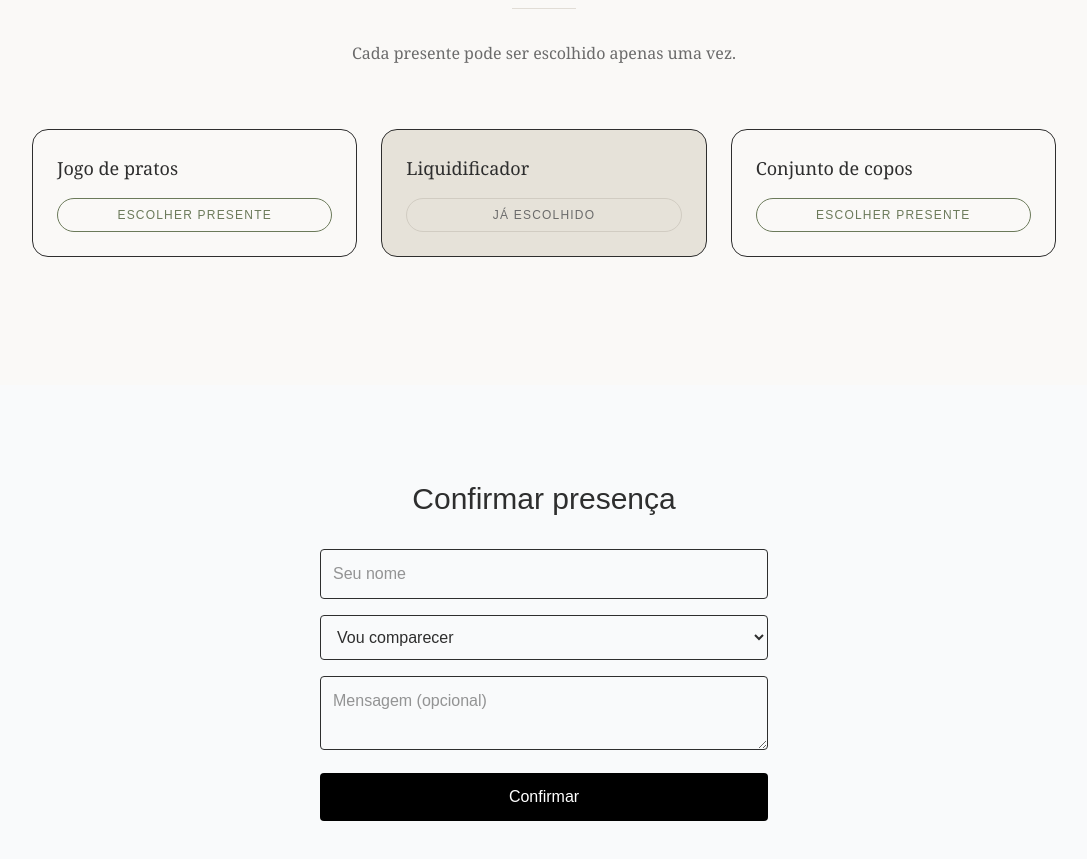
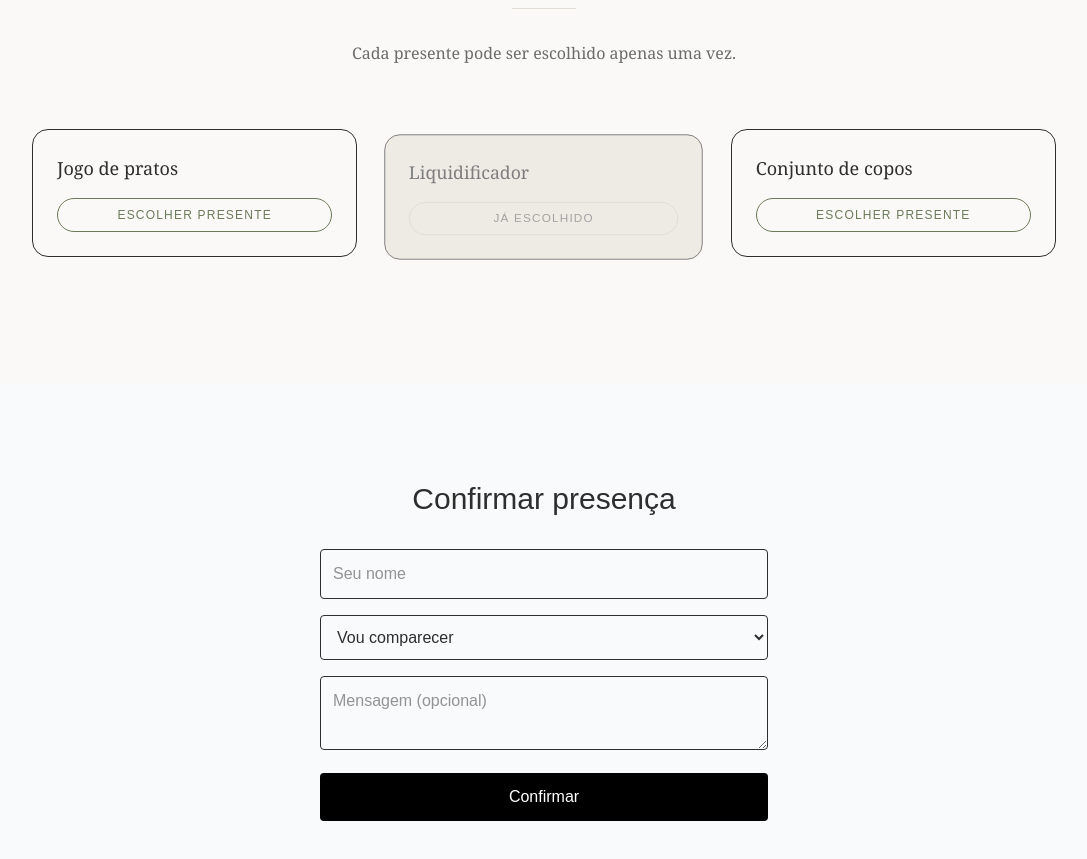
Before and after one commit to Gleis0nLemos/front-YG, a Next.js app: page / in a window 1280 px wide. Shown: the part 2180-3039 px from the top of the page, without its empty margins (96-1183 px from the left). Built offline with nearby package versions, Linux system fonts and the light colour scheme.

Commit message:
feat: added animated to confirm card gift

```diff
--- a/app/globals.css
+++ b/app/globals.css
@@ -50,6 +50,21 @@
   --color-border: var(--border);
 }
 
+@keyframes fade-up {
+  from {
+    opacity: 0;
+    transform: translate(-50%, 10px);
+  }
+  to {
+    opacity: 1;
+    transform: translate(-50%, 0);
+  }
+}
+
+.animate-fade-up {
+  animation: fade-up 0.3s ease-out;
+}
+
 /* =========================
    BASE STYLES
    ========================= */
--- a/components/GiftList.tsx
+++ b/components/GiftList.tsx
@@ -30,6 +30,24 @@ const item: Variants = {
     },
   },
 };
+
+const cardVariants: Variants = {
+  available: {
+    opacity: 1,
+    scale: 1,
+    y: 0,
+  },
+  reserved: {
+    opacity: 0.6,
+    scale: 0.98,
+    y: 4,
+    transition: {
+      duration: 0.3,
+      ease: "easeOut",
+    },
+  },
+};
+
 
 export function GiftList() {
   const searchParams = useSearchParams();
@@ -105,13 +123,19 @@ export function GiftList() {
             {gifts.map((gift) => (
               <motion.div
                 key={gift.id}
-                variants={item}
+                variants={item} // entrada (fade + y)
+              >
+                <motion.div
+                  variants={cardVariants} // estado (available / reserved)
+                  animate={gift.available ? "available" : "reserved"}
+                  initial="available"
                   className={`
-                  rounded-2xl border p-6 transition
+                    rounded-2xl border p-6
+                    transition-shadow
                     ${
                       gift.available
                         ? "bg-background hover:shadow-lg"
-                      : "bg-soft opacity-60"
+                        : "bg-soft"
                     }
                   `}
                 >
@@ -149,8 +173,9 @@ export function GiftList() {
                         : "Já escolhido"}
                     </button>
                   )}
+                </motion.div>
+              </motion.div>
 
-              </motion.div>
             ))}
           </motion.div>
         </motion.div>
```
Lines whose indentation alone changed are shown as unchanged.
